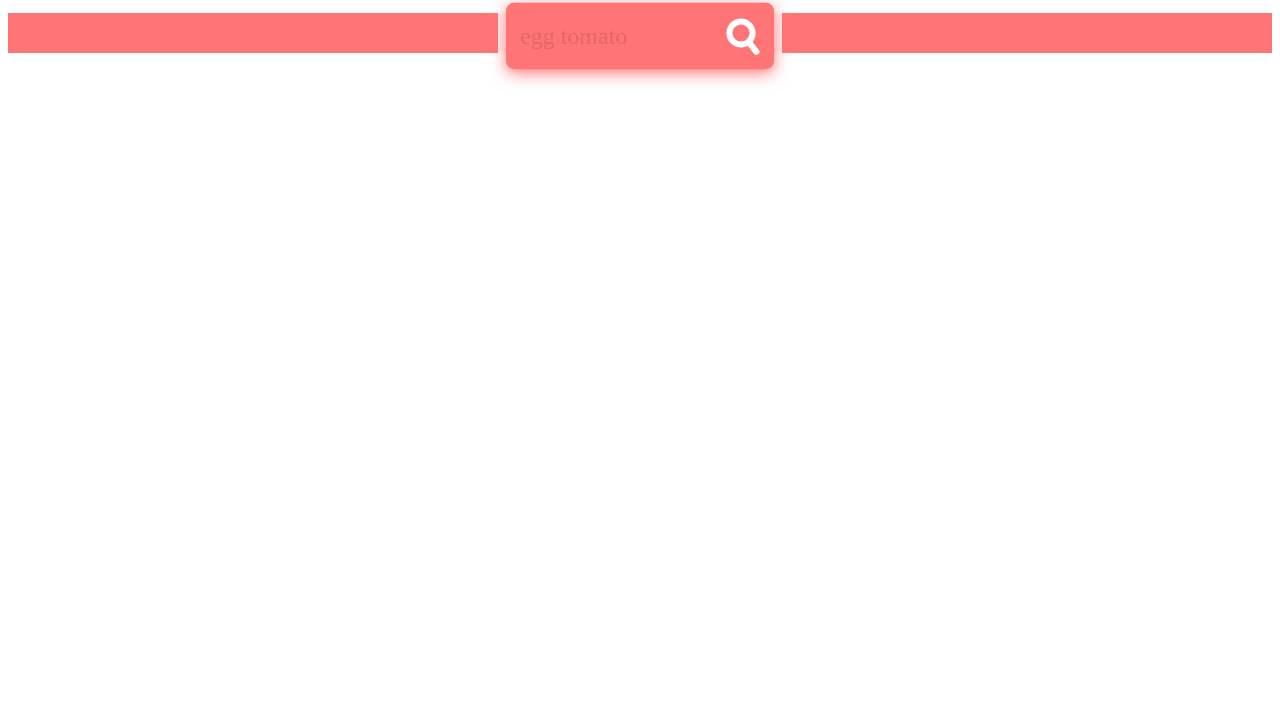
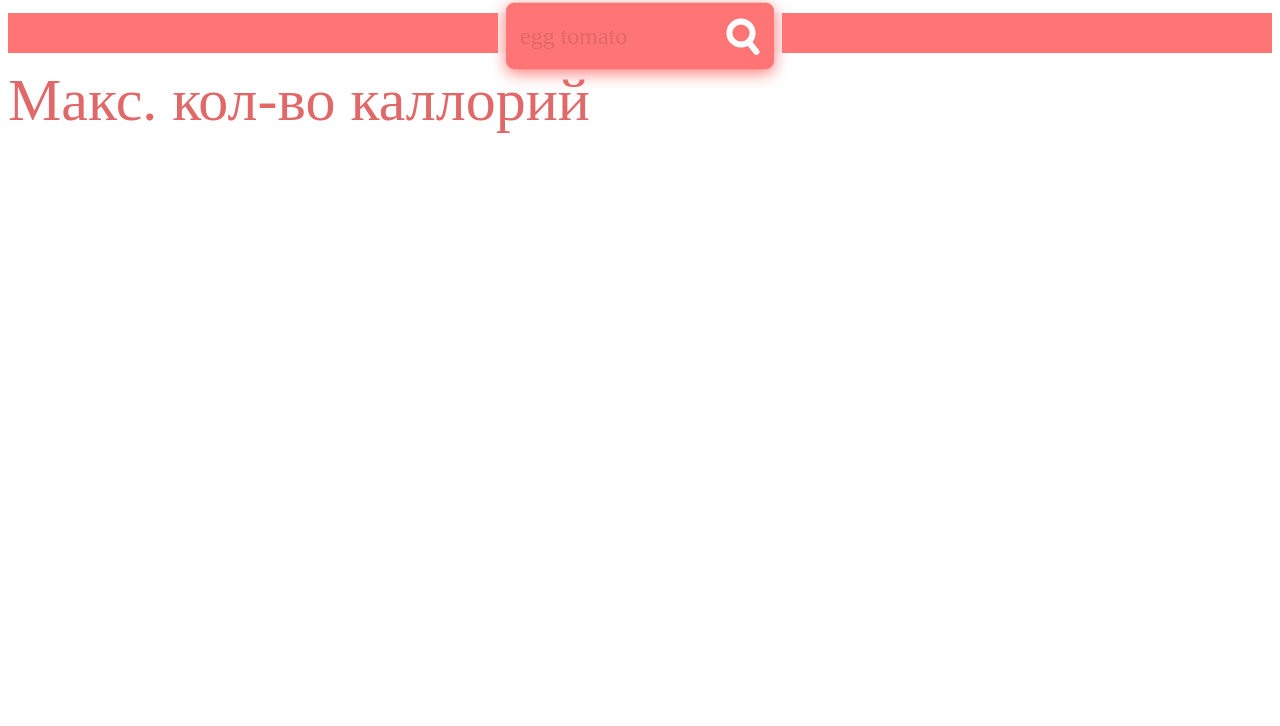
Before and after one commit to mshila0/API, a plain HTML site: page index.html in a window 1280 px wide. Shown: the part 74-800 px from the top of the page. Drawn offline with Linux system fonts and the light colour scheme.

Commit message:
Update index.html

```diff
--- a/index.html
+++ b/index.html
@@ -23,8 +23,10 @@
         </form>
     </div>
 </div>
+<div id="filter">
+    <input id="calories" type="text" placeholder="Макс. кол-во каллорий"></input>
+</div>
 
-<!--<img id = "spinner" src ="giphy.gif" style="display: block; margin: 0 auto"/>-->
 <div id="spin">
     <img id = "spinner" src ="giphy.gif" style="display: none;"/>
 </div>
```
